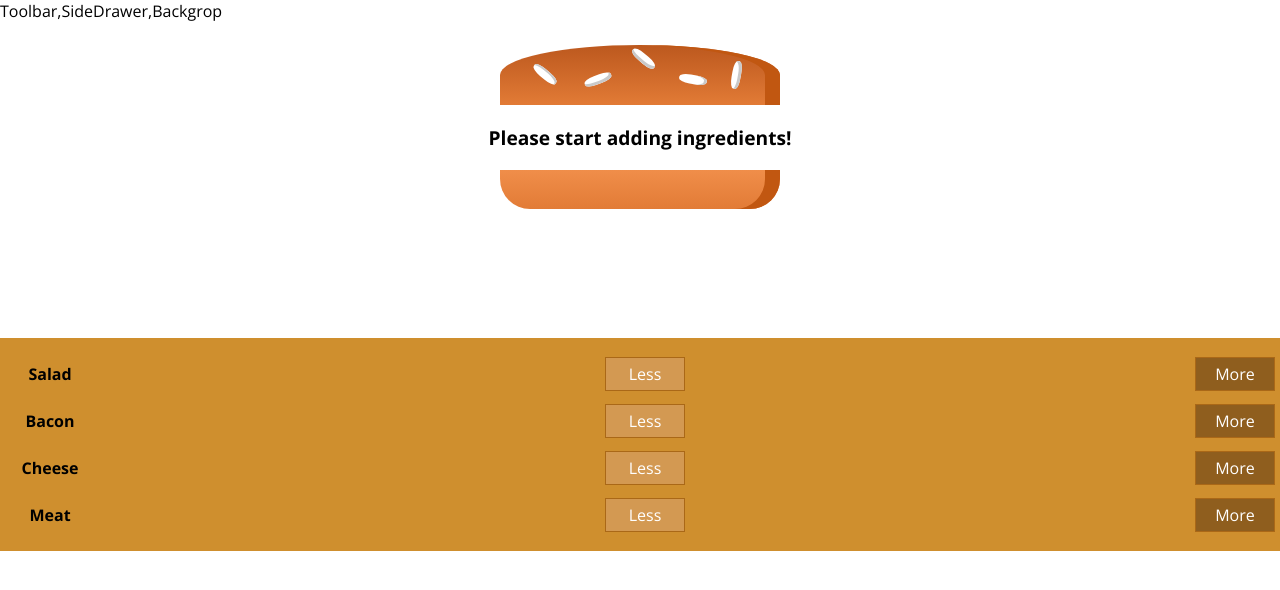
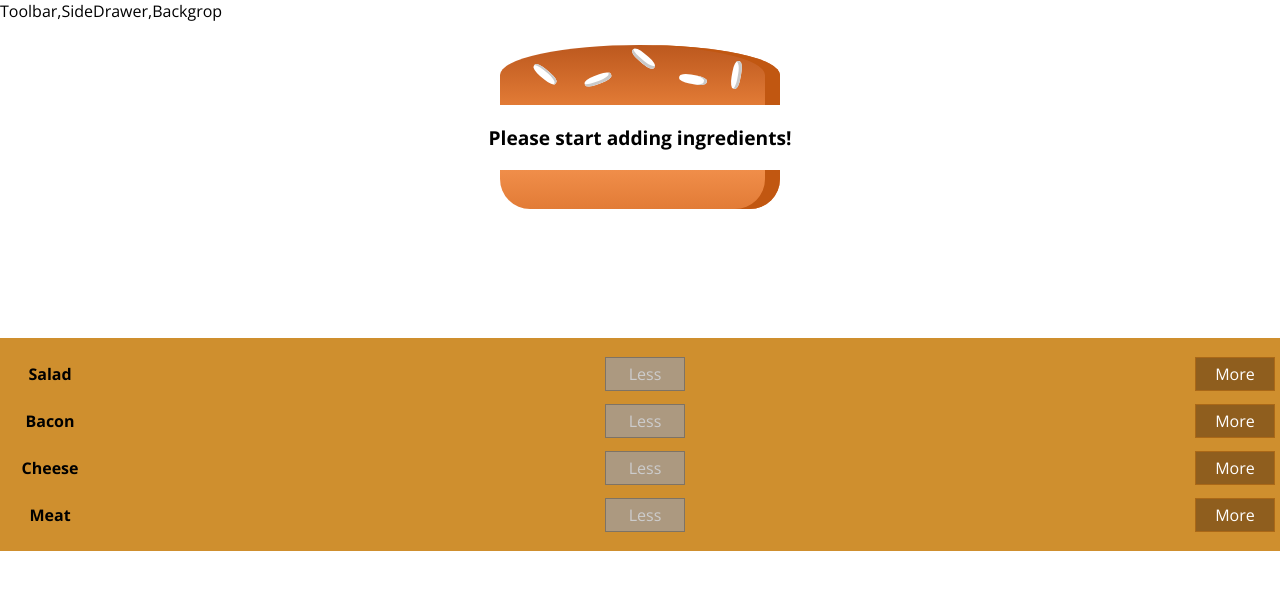
Before and after one commit to ChanakaR/burger-builder, a React app: page / in a window 1280 px wide. Shown: the top 590 px of the page. Built offline with nearby package versions, Linux system fonts and the light colour scheme.

Commit message:
added disabled button property for burger control less button

```diff
--- a/src/components/Burger/BuildControls/BuildControl/BuildControl.js
+++ b/src/components/Burger/BuildControls/BuildControl/BuildControl.js
@@ -5,8 +5,13 @@
     return (
         <div className={classes.BuildControl}>
             <div className={classes.Label}>{props.label}</div>
-            <button className={classes.Less} onClick={props.removed}>Less</button>
-            <button className={classes.More} onClick={props.added}>More</button>
+            <button
+                className={classes.Less}
+                onClick={props.removed}
+                disabled={props.disabled}>Less</button>
+            <button
+                className={classes.More}
+                onClick={props.added}>More</button>
         </div>
     )
 };
--- a/src/components/Burger/BuildControls/BuildControls.js
+++ b/src/components/Burger/BuildControls/BuildControls.js
@@ -19,6 +19,7 @@
                     key={ctrl.label}
                     added={() => props.ingredientAdded(ctrl.type)}
                     removed = {() => props.ingredientRemoved(ctrl.type)}
+                    disabled = {props.disabled[ctrl.type]}
                 >
                 </BuildControl>
             ))}
--- a/src/containers/BurgerBuilder/BurgerBuilder.js
+++ b/src/containers/BurgerBuilder/BurgerBuilder.js
@@ -52,12 +52,20 @@
     }
 
     render() {
+        let disabledInfo = {
+            ...this.state.ingredients
+        }
+
+        for (let key in disabledInfo){
+            disabledInfo[key] = disabledInfo[key] <= 0;
+        }
         return (
             <Aux>
                 <Burger ingredients={this.state.ingredients}/>
                 <BuildControls
                     ingredientAdded = {this.addIngredientHandler}
                     ingredientRemoved = {this.removeIngredientHandler}
+                    disabled = {disabledInfo}
                 />
             </Aux>
         );
```
